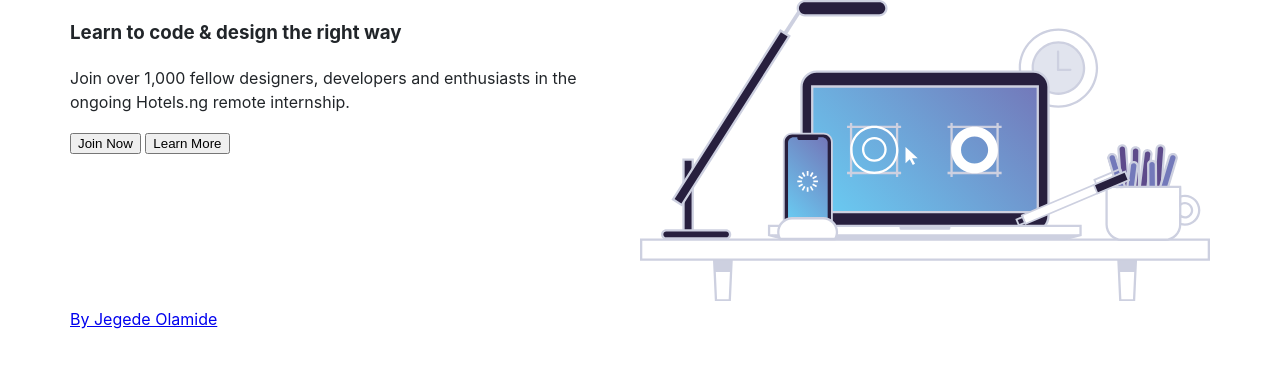
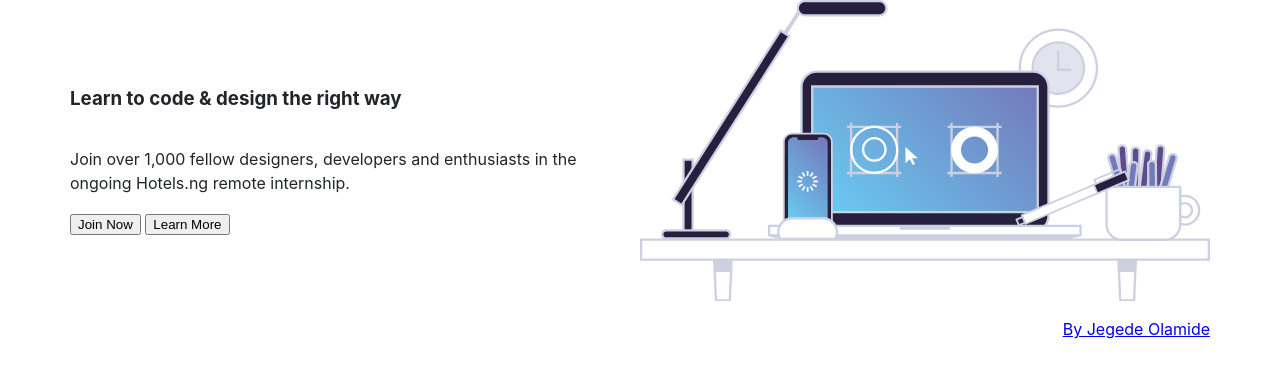
Before and after one commit to jegedeolamide99/HNG_internship, a PHP site: page / in a window 1280 px wide. Shown: the part 88-466 px from the top of the page. Run offline with PHP 8.4, Linux system fonts and the light colour scheme.

Commit message:
Add more styles for column

```diff
--- a/style.css
+++ b/style.css
@@ -27,9 +27,17 @@ body {
   flex-wrap: wrap;
 }
 .hng__column {
+  display: flex;
   position: relative;
   width: 100%;
   min-height: 1px;
+  justify-content: center;
+  align-items: flex-start;
+  flex-direction: column;
+}
+footer {
+  padding: 1rem 0;
+  text-align: right;
 }
 /* Media Queries */
 @media screen and (min-width:576px) {
```
